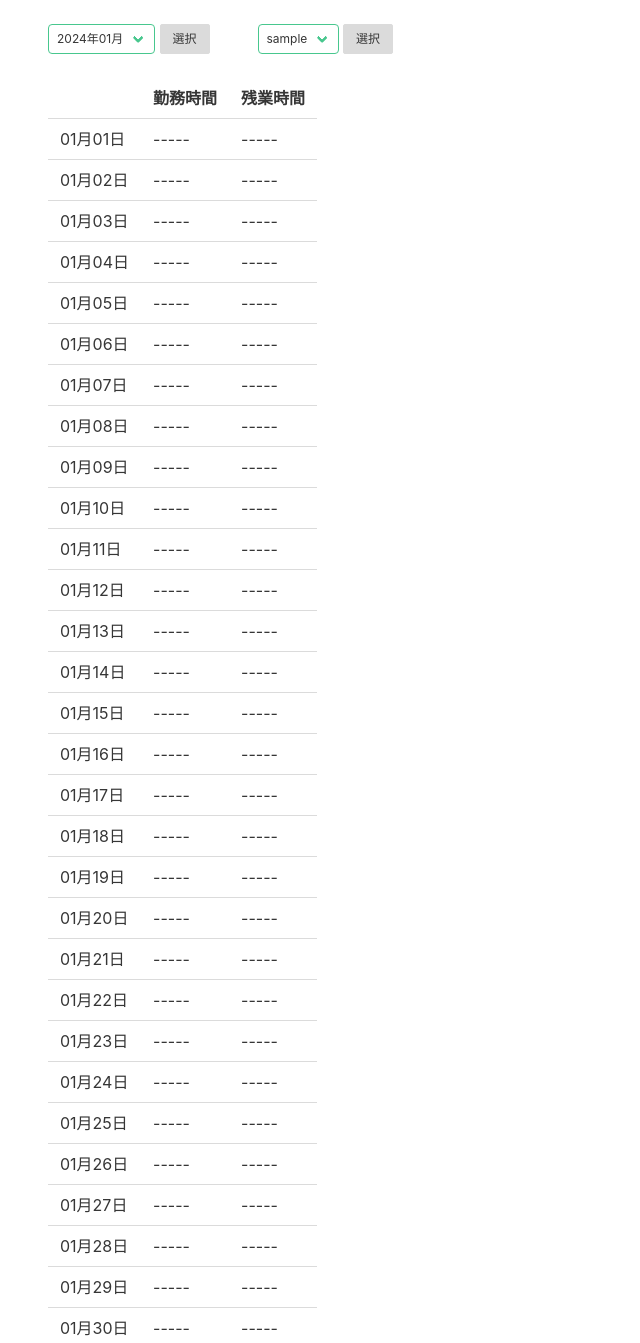
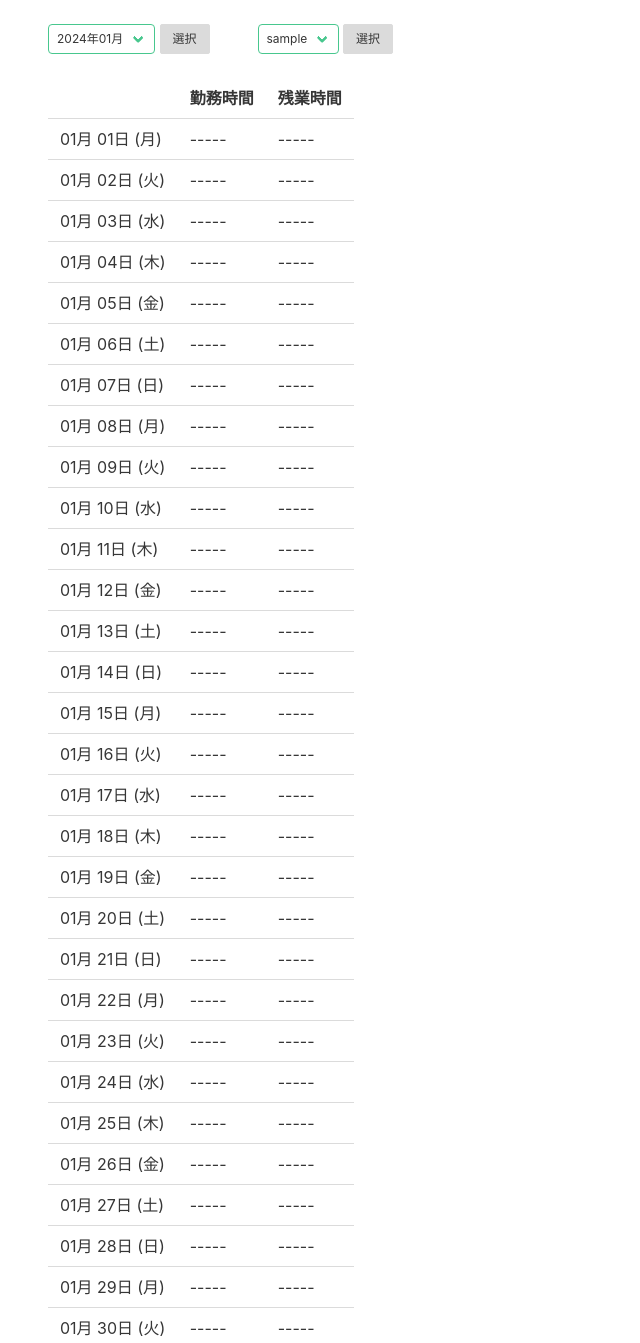
Before and after one commit to puyan0240/time_tracking, a PHP site: page /time_list.php in a window 1280 px wide. Shown: the part 188-1531 px from the top of the page, without its empty margins (0-640 px from the left). Run offline with PHP 8.4, Linux system fonts and the light colour scheme; the visitor is signed in with stand-in values (Sample User, id 1); data that the repository does not hold is empty.

Commit message:
曜日表示

```diff
--- a/php/content/time_list.php
+++ b/php/content/time_list.php
@@ -100,12 +100,19 @@
 
         $timeSumTotal = $overtimeTotal = 0;
 
+        //曜日表示
+        $week = ['日','月','火','水','木','金','土'];
+
         //月の日数取得
         $dayMax = date('t', strtotime($selectedMonth));
 
+        //一覧
         for ($day = 1; $day <= $dayMax; $day ++) {
+
             $strYYYYmmdd = sprintf($dayFormat, $selectedMonth, $day); //YYYY-mm-dd の文字列
-            $strmmdd = date('m月d日', strtotime($strYYYYmmdd));  //mm月dd日 の文字列
+            $strmmdd = date('m月 d日', strtotime($strYYYYmmdd));  //mm月dd日 の文字列
+            $strmmdd .= " (".$week[date('w', strtotime($strYYYYmmdd))].")"; //(曜日)を追加
+
             $timeSum = $overtime = 0;
             $strSum = $strOvertime = "-----";
 
@@ -146,6 +153,7 @@
             $strTbl .= sprintf($tableFormat, $strYYYYmmdd, $strmmdd, $strSum, $strOvertime);
         }
     }
+
 
     //合計
     {
```
